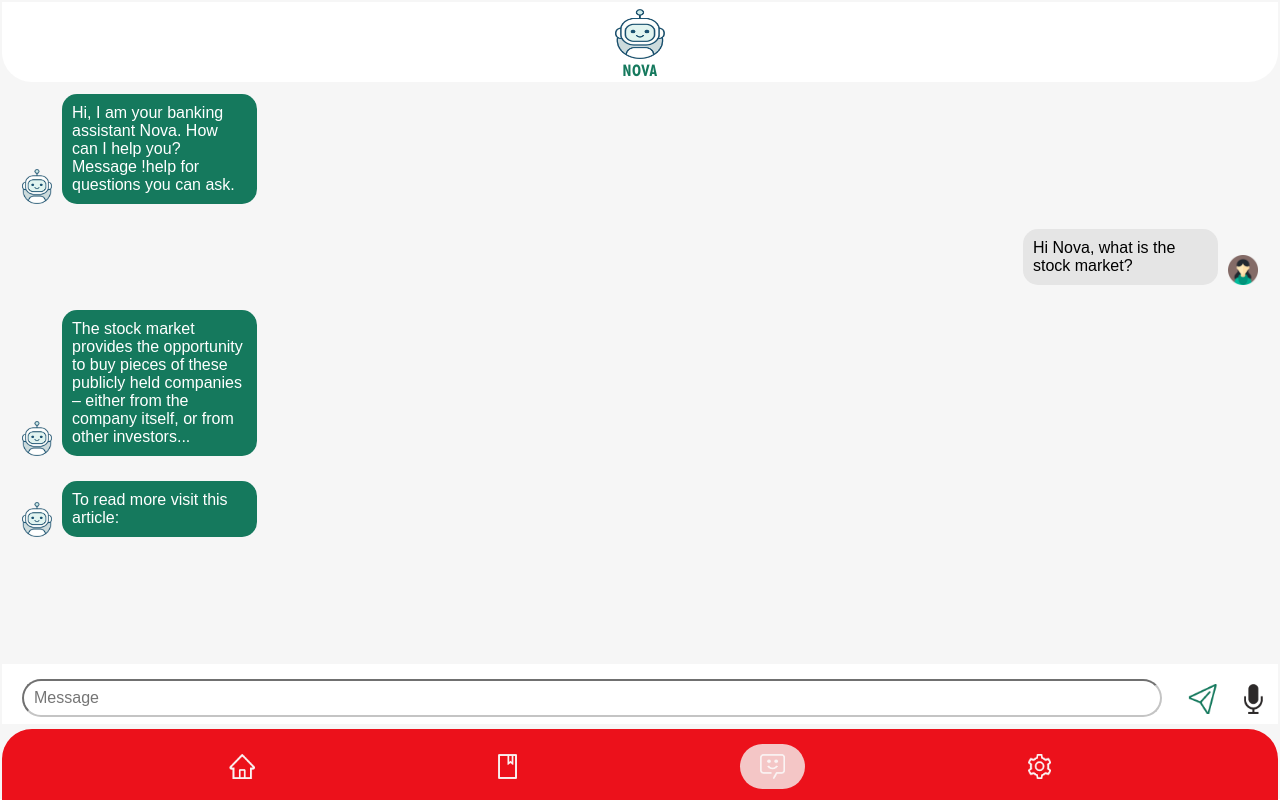
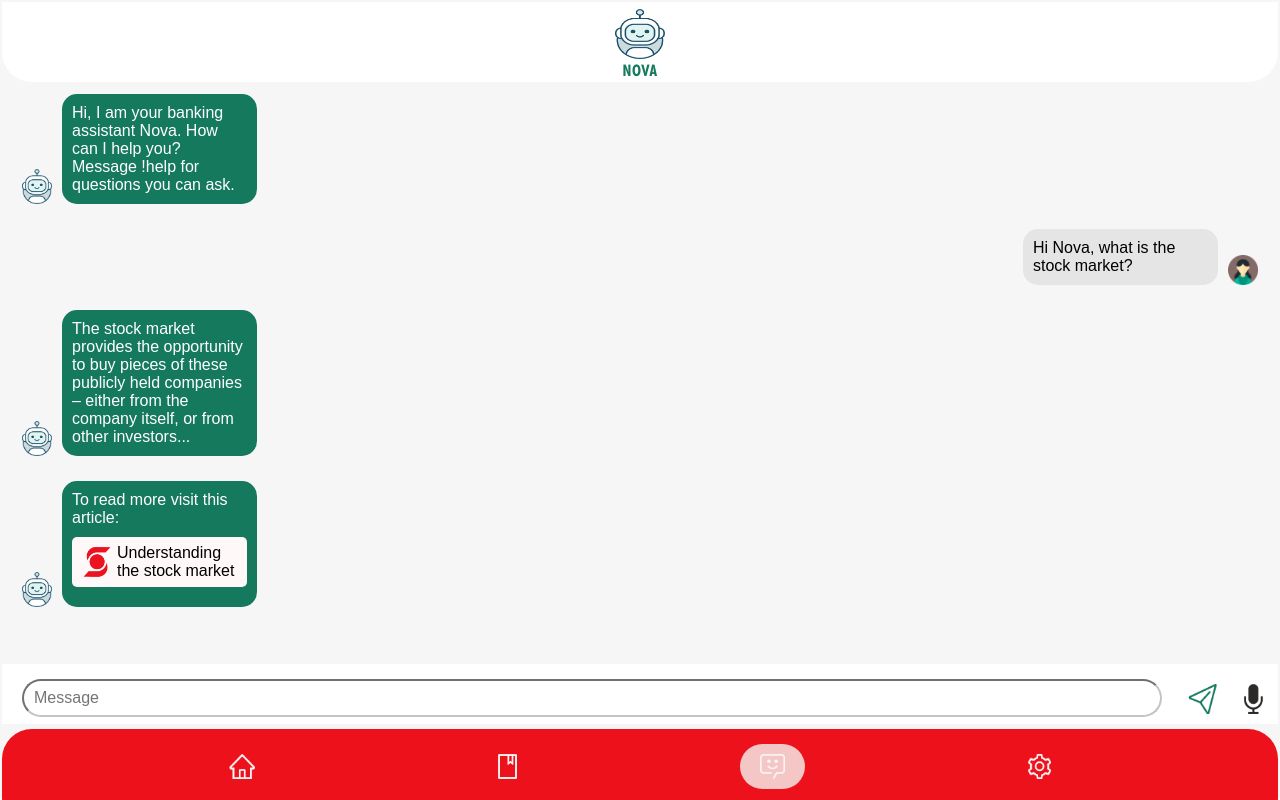
Before and after one commit to farhan-mohammed/shacks2020, a React (Create React App) app: page / in a window 1280 px wide. Built offline with nearby package versions, Linux system fonts and the light colour scheme.

Commit message:
Added chat

```diff
--- a/src/components/Scene/FrameChat.js
+++ b/src/components/Scene/FrameChat.js
@@ -1,6 +1,7 @@
 import React, { Component, Fragment } from 'react';
 import Header from '../Header';
 import Chat from './Chat';
+import ScotiaLink from './ScotiaLink';
 export default class FrameChat extends Component {
 	render() {
 		return (
@@ -36,7 +37,12 @@ export default class FrameChat extends Component {
 							},
 							{
 								s: 'nova',
-								message: <span>To read more visit this article:</span>
+								message: (
+									<span>
+										To read more visit this article:
+										<ScotiaLink link="d" text="Understanding the stock market" />
+									</span>
+								)
 							}
 						]}
 					/>
--- /dev/null
+++ b/src/components/Scene/ScotiaLink.js
@@ -0,0 +1,12 @@
+import React, { Component } from 'react';
+
+export default class ScotiaLink extends Component {
+	render() {
+		return (
+			<a className="sl" href={this.props.link}>
+				<img src={require('../../media/scotia.png')} />
+				<div>{this.props.text}</div>
+			</a>
+		);
+	}
+}
--- a/src/css/_body.scss
+++ b/src/css/_body.scss
@@ -256,3 +256,25 @@ html {
 		}
 	}
 }
+
+.sl {
+	width: 100%;
+	display: flex;
+	justify-content: center;
+	align-items: center;
+	margin: 10px 0;
+	background-color: #fff8f8;
+	border-radius: 5px;
+	padding: 5px;
+	box-sizing: border-box;
+	& > img {
+		height: 40px;
+	}
+	&:active,
+	&,
+	&:hover,
+	&:visited {
+		color: black;
+		text-decoration: none;
+	}
+}
--- a/src/css/styles.css
+++ b/src/css/styles.css
@@ -346,4 +346,32 @@ html {
   height: 100%;
   width: 100%;
 }
+
+.sl {
+  width: 100%;
+  display: -webkit-box;
+  display: -ms-flexbox;
+  display: flex;
+  -webkit-box-pack: center;
+      -ms-flex-pack: center;
+          justify-content: center;
+  -webkit-box-align: center;
+      -ms-flex-align: center;
+          align-items: center;
+  margin: 10px 0;
+  background-color: #fff8f8;
+  border-radius: 5px;
+  padding: 5px;
+  -webkit-box-sizing: border-box;
+          box-sizing: border-box;
+}
+
+.sl > img {
+  height: 40px;
+}
+
+.sl:active, .sl, .sl:hover, .sl:visited {
+  color: black;
+  text-decoration: none;
+}
 /*# sourceMappingURL=styles.css.map */
```
Also changed, not shown: src/media/scotia.png (added), 1 other file (tests, documents, lock files or other folders).
